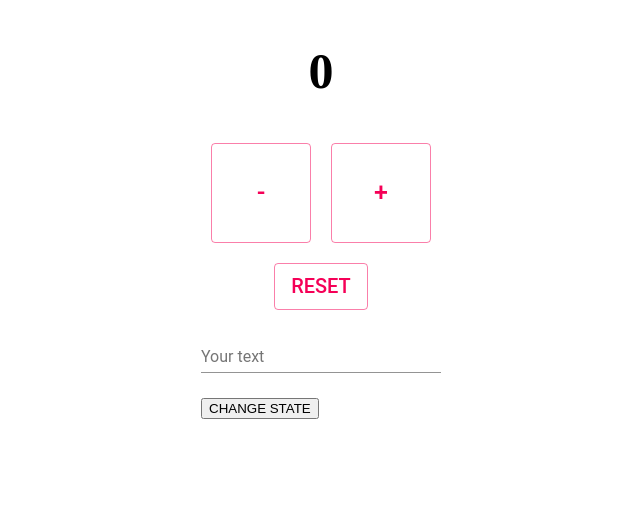
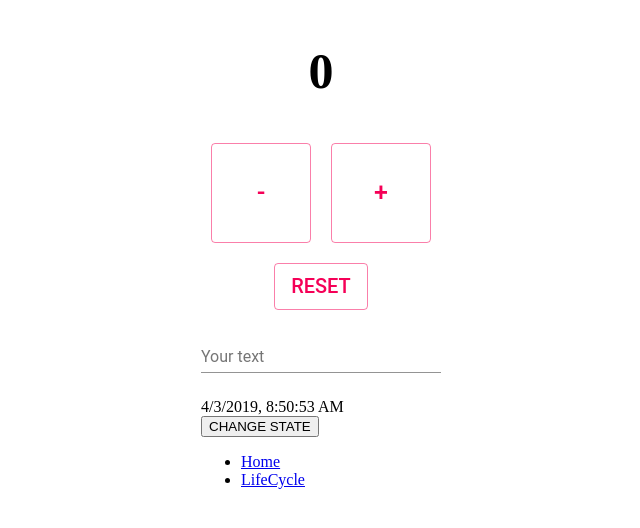
Before and after one commit to MariaMicek/react-3, a React (Create React App) app: page /life-cycle in a window 1280 px wide. Shown: the top 528 px of the page, without its empty margins (319-959 px from the left). Built offline with nearby package versions, Linux system fonts and the light colour scheme.

Commit message:
life cycle methods and order of calling, router, setInterval with life cycle methods

```diff
--- a/package.json
+++ b/package.json
@@ -6,6 +6,7 @@
     "@material-ui/core": "^3.9.3",
     "react": "^16.8.6",
     "react-dom": "^16.8.6",
+    "react-router-dom": "^5.0.0",
     "react-scripts": "2.1.8"
   },
   "scripts": {
--- a/src/App.js
+++ b/src/App.js
@@ -2,14 +2,26 @@ import React from 'react'
 import Counter from './Counter'
 import TypeName from './TypeName'
 import './index.css'
-import LifeCycle from './LifeCycle/LifeCycle';
+import LifeCycle from './LifeCycle/LifeCycle'
+import { BrowserRouter, Route, Link } from 'react-router-dom'
 
 const App = () => {
   return (
     <div>
-      <Counter number={0}/>
+      <Counter number={0} />
       <TypeName />
-      <LifeCycle />
+
+      <BrowserRouter>
+        <Route path={'/life-cycle'} component={LifeCycle} />
+        <ul>
+          <li>
+            <Link to={'/'}>Home</Link>
+          </li>
+          <li>
+            <Link to={'/life-cycle'}>LifeCycle</Link>
+          </li>
+        </ul>
+      </BrowserRouter>
     </div>
   )
 }
--- a/src/LifeCycle/LifeCycle.js
+++ b/src/LifeCycle/LifeCycle.js
@@ -5,25 +5,68 @@ class LifeCycle extends React.Component {
         super()
 
         this.state = {
-            number: 0
+            number: 0,
+            time: (new Date()).toLocaleString()
         }
+        this.intervalID = null
+
         console.log('constructor')
+    }
+
+    componentWillMount() {
+        console.log('componentWillMount')
     }
 
     componentDidMount() {
         console.log('componentDidMount')
+        console.log('--------------------')
+
+        this.intervalID = setInterval(
+            () => this.setState({time: (new Date()).toLocaleString()}),
+            1000
+        )
+    }
+
+    componentWillReceiveProps(nextProps){           //metoda wycofana
+        console.log('componentWillReceiveProps')
+    }
+
+    componentWillUpdate(){                  //metoda wycofana
+        console.log('componentWillUpdate')
+    }
+
+    shouldComponentUpdate(nextProps, nextState){
+        console.log('shouldComponentUpdate')
+        console.log("Current props: ", this.props)
+        console.log("Next props: ", nextProps)
+        console.log("Current state: ", this.state)
+        console.log("Next state: ", nextState)
+
+        return true
+    }
+
+    componentDidUpdate(){
+        console.log('componentDidUpdate')
+    }
+
+    componentWillUnmount(){
+        console.log('componentWillUnmount')
+        clearInterval(this.intervalID)
     }
 
     render() {
-        console.log('render')           //na początku wywołują się wszystkie metody, po kliknięciu na button wywołuje się tylko render!
+        console.log('render')
 
         return (
             <div>
-                <button
-                    onClick={() => this.setState({ number: this.state.number + 1 })}
-                >
-                    CHANGE STATE
-                </button>
+                <div>{this.state.time}</div>
+                <div>
+                    <button
+                        onClick={() => this.setState({ number: this.state.number + 1 })}
+                    >
+                        CHANGE STATE
+                    </button>
+                </div>
             </div>
         )
     }
```
Also changed, not shown: 1 other file (tests, documents, lock files or other folders).
